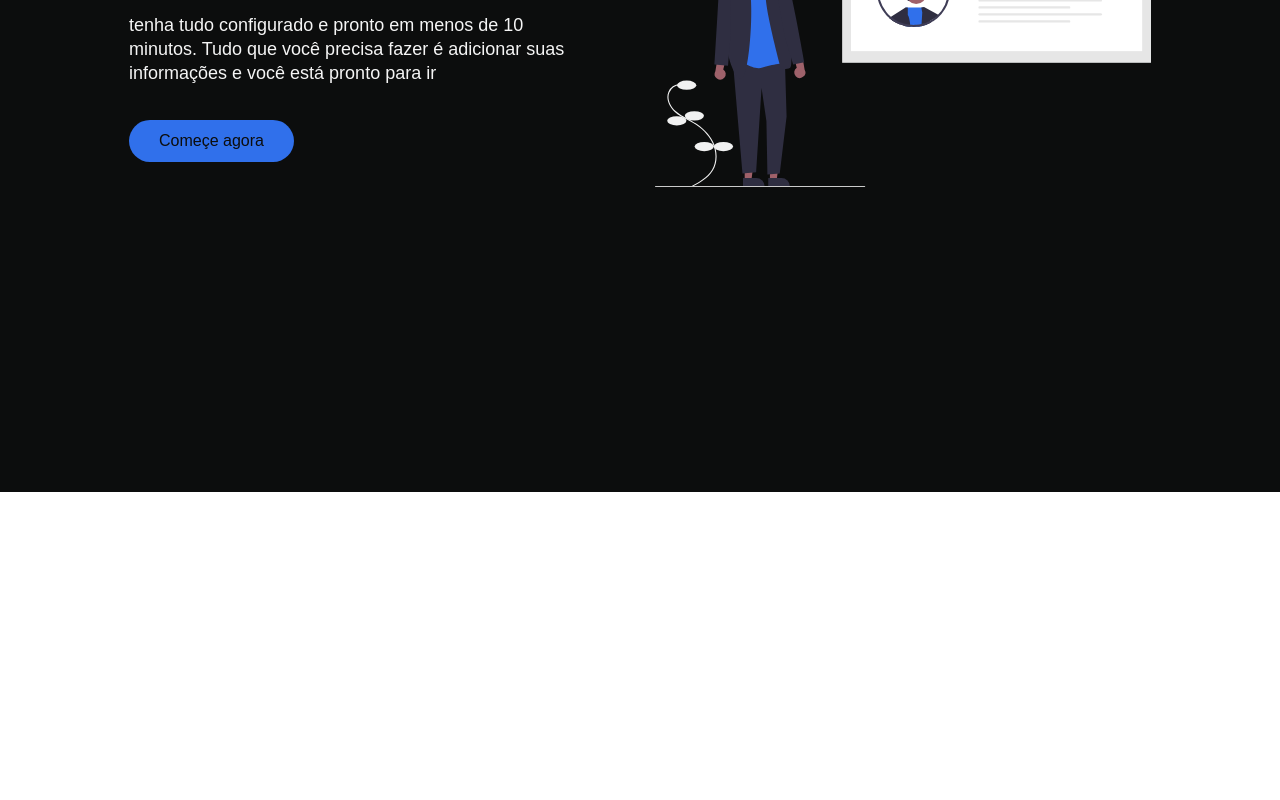
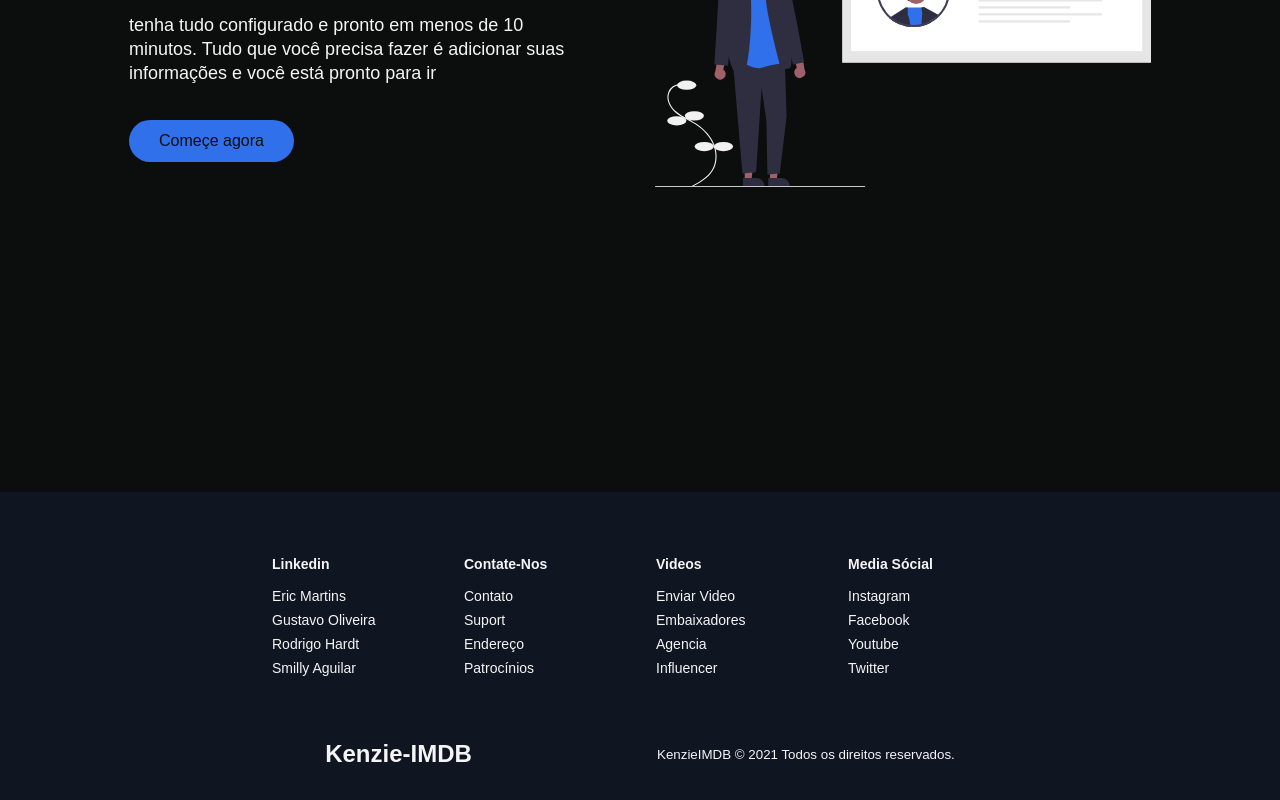
Before and after one commit to ericmartins0203/teamRichard, a React (Create React App) app: page / in a window 1280 px wide. Shown: the part 3688-4488 px from the top of the page. Before the commit the page ends 4180 px from the top, so only its background shows below. Built offline with nearby package versions, Linux system fonts and the light colour scheme; a web font is replaced by a local one.

Commit message:
feat/Components/Footer has done

```diff
--- /dev/null
+++ b/src/Components/Footer/FooterElements.js
@@ -0,0 +1,108 @@
+import styled from "styled-components";
+import { Link } from "react-router-dom";
+
+export const FooterContainer = styled.footer`
+  background-color: #101522;
+`;
+
+export const FooterWrap = styled.div`
+  padding: 48px 24px;
+  display: flex;
+  flex-direction: column;
+  justify-content: center;
+  align-items: center;
+  max-width: 1100px;
+  margin: 0 auto;
+`;
+
+export const FooterLinksContainer = styled.div`
+  display: flex;
+  justify-content: center;
+
+  @media screen and (max-width: 820px) {
+    padding-top: 32px;
+  }
+`;
+
+export const FooterLinksWrapper = styled.div`
+  display: flex;
+
+  @media screen and (max-width: 820px) {
+    flex-direction: column;
+  }
+`;
+
+export const FooterLinkItems = styled.div`
+  display: flex;
+  flex-direction: column;
+  align-items: flex-start;
+  margin: 16px;
+  text-align: left;
+  width: 160px;
+  box-sizing: border-box;
+  color: var(--white);
+
+  @media screen and (max-width: 420px) {
+    margin: 0;
+    padding: 10px;
+    width: 100%;
+  }
+`;
+
+export const FooterLinkTitle = styled.h1`
+  font-size: 14px;
+  margin-bottom: 16px;
+`;
+
+export const FooterLink = styled(Link)`
+  color: var(--white);
+  text-decoration: none;
+  margin-bottom: 0.5rem;
+  font-size: 14px;
+
+  &:hover {
+    color: var(--blue);
+    transition: 0.3s ease-ease-out;
+  }
+`;
+
+export const SocialMedia = styled.section`
+  max-width: 1000px;
+  width: 100%;
+`;
+
+export const SocialMediaWrap = styled.div`
+  display: flex;
+  justify-content: space-evenly;
+  align-items: center;
+  max-width: 1100px;
+  margin: 40px auto 0 auto;
+
+  @media screen and (max-width: 820px) {
+    flex-direction: column;
+  }
+`;
+
+export const SocialLogo = styled(Link)`
+  color: var(--white);
+  justify-self: start;
+  cursor: pointer;
+  text-decoration: none;
+  font-size: 1.5rem;
+  display: flex;
+  align-items: center;
+  margin-bottom: 16px;
+  font-weight: bold;
+`;
+
+export const WebsiteRights = styled.small`
+  color: var(--white);
+  margin-bottom: 16px;
+`;
+
+export const SocialIconLink = styled.a`
+  color: var(--white);
+  text-decoration: none;
+  margin-bottom: 0.5rem;
+  font-size: 14px;
+`;
--- /dev/null
+++ b/src/Components/Footer/index.jsx
@@ -0,0 +1,81 @@
+import React from "react";
+import {
+  FooterContainer,
+  FooterLink,
+  FooterLinkItems,
+  FooterLinksContainer,
+  FooterLinksWrapper,
+  FooterLinkTitle,
+  FooterWrap,
+  SocialIconLink,
+  SocialLogo,
+  SocialMedia,
+  SocialMediaWrap,
+  WebsiteRights,
+} from "./FooterElements";
+
+const Footer = () => {
+  return (
+    <FooterContainer>
+      <FooterWrap>
+        <FooterLinksContainer>
+          <FooterLinksWrapper>
+            <FooterLinkItems>
+              <FooterLinkTitle> Linkedin </FooterLinkTitle>
+              <SocialIconLink href="/" target="_blank" aria-label="Eric">
+                Eric Martins
+              </SocialIconLink>
+              <SocialIconLink href="/" target="_blank" aria-label="Gustavo">
+                Gustavo Oliveira
+              </SocialIconLink>
+              <SocialIconLink href="/" target="_blank" aria-label="Rodrigo">
+                Rodrigo Hardt
+              </SocialIconLink>
+              <SocialIconLink
+                href="https://www.linkedin.com/in/smilly-delmondes-307927207/"
+                target="_blank"
+                aria-label="smilly"
+              >
+                Smilly Aguilar
+              </SocialIconLink>
+            </FooterLinkItems>
+            <FooterLinkItems>
+              <FooterLinkTitle> Contate-Nos </FooterLinkTitle>
+              <FooterLink to="/">Contato</FooterLink>
+              <FooterLink to="/">Suport</FooterLink>
+              <FooterLink to="/">Endereço</FooterLink>
+              <FooterLink to="/">Patrocínios</FooterLink>
+            </FooterLinkItems>
+          </FooterLinksWrapper>
+          <FooterLinksWrapper>
+            <FooterLinkItems>
+              <FooterLinkTitle> Videos </FooterLinkTitle>
+              <FooterLink to="/">Enviar Video</FooterLink>
+              <FooterLink to="/">Embaixadores</FooterLink>
+              <FooterLink to="/">Agencia</FooterLink>
+              <FooterLink to="/">Influencer</FooterLink>
+            </FooterLinkItems>
+            <FooterLinkItems>
+              <FooterLinkTitle> Media Sócial </FooterLinkTitle>
+              <FooterLink to="/">Instagram</FooterLink>
+              <FooterLink to="/">Facebook</FooterLink>
+              <FooterLink to="/">Youtube</FooterLink>
+              <FooterLink to="/">Twitter</FooterLink>
+            </FooterLinkItems>
+          </FooterLinksWrapper>
+        </FooterLinksContainer>
+        <SocialMedia>
+          <SocialMediaWrap>
+            <SocialLogo to="/">Kenzie-IMDB</SocialLogo>
+            <WebsiteRights>
+              KenzieIMDB © {new Date().getFullYear()} Todos os direitos
+              reservados.
+            </WebsiteRights>
+          </SocialMediaWrap>
+        </SocialMedia>
+      </FooterWrap>
+    </FooterContainer>
+  );
+};
+
+export default Footer;
--- a/src/Pages/Home/index.jsx
+++ b/src/Pages/Home/index.jsx
@@ -1,4 +1,5 @@
 import React, { useState } from "react";
+import Footer from "../../Components/Footer";
 
 import HeroSection from "../../Components/HeroSection";
 import InfoSection from "../../Components/InfoSection";
@@ -27,6 +28,7 @@ const Home = () => {
       <InfoSection {...homeObjTwo} />
       <Services />
       <InfoSection {...homeObjThree} />
+      <Footer />
     </>
   );
 };
```
